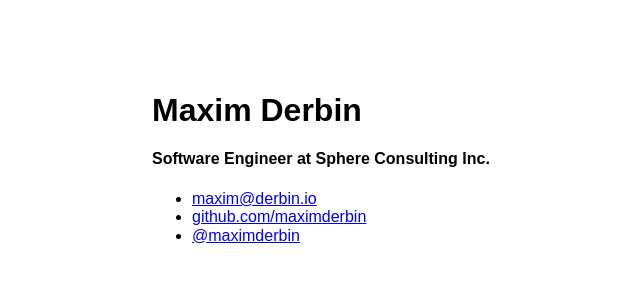
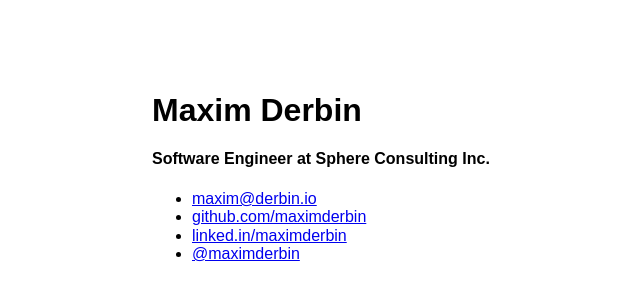
Before and after one commit to maximderbin/maximderbin.github.io, a plain HTML site: page index.html in a window 1280 px wide. Shown: the part 68-368 px from the top of the page, without its empty margins (88-728 px from the left). Drawn offline with nearby package versions, Linux system fonts and the light colour scheme; a web font is replaced by a local one.

Commit message:
Add linkedin

```diff
--- a/index.html
+++ b/index.html
@@ -30,6 +30,9 @@
           <li>
             <a target="_blank" href="https://github.com/maximderbin">github.com/maximderbin</a>
           </li>
+          <li>
+            <a target="_blank" href="https://www.linkedin.com/in/maximderbin">linked.in/maximderbin</a>
+          </li>
          <li>
            <a target="_blank" href="https://twitter.com/maximderbin">@maximderbin</a>
          </li>
```
